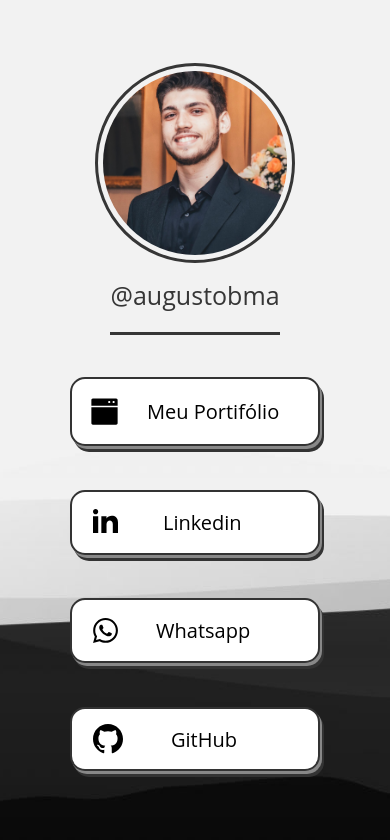
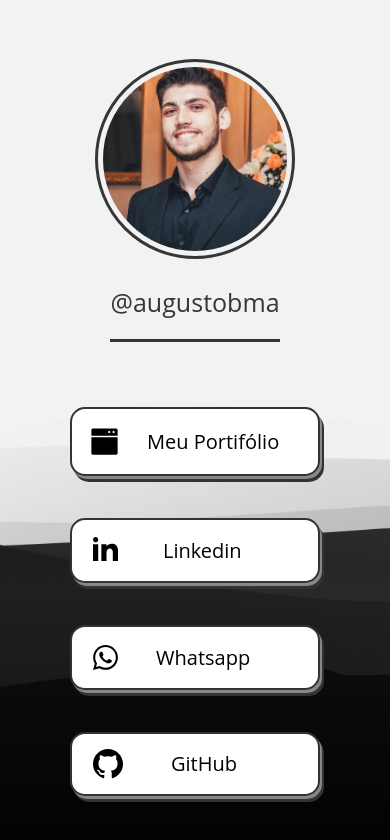
Before and after one commit to Baldiotti/MyLInkTree, a plain HTML site: page index.html in a window 390 px wide. Drawn offline with Linux system fonts and the light colour scheme.

Commit message:
Finalização MidiaQuery

```diff
--- a/index.css
+++ b/index.css
@@ -24,12 +24,13 @@ body, html {
 
 .perfil {
     height: 40vh;
-    margin-top: 7vh;
+    margin-top: 3vh;
     display: flex;
     flex-direction: column;
     align-items: center;
-    gap: 20px;
+    gap: 3vh;
     justify-content: center;
+    margin-bottom: 15px;
 }
 
 .perfil-img {
@@ -40,7 +41,6 @@ body, html {
 }
 
 .perfil-link {
-    margin-top: 8px;
     font-size: 25px;
     color: #363636;
     padding-bottom: 25px;
@@ -53,9 +53,9 @@ body, html {
     display: flex;
     flex-direction: column;
     align-items: center;
-    gap: 50px;
+    gap: 5vh;
     font-size: 20px;
-    margin-bottom: 7vh;
+    margin-bottom: 3vh;
     height: 50vh;
     justify-content: space-evenly;
 }
@@ -106,11 +106,6 @@ body, html {
 @media screen and (max-height: 1024px) and (max-width: 1024px) {
     .corpo {
         background-position: 50% 30%;
-        background-size: auto;
-    }
-
-    .perfil {
-        gap: 10px;
     }
 
     .perfil-img {
@@ -119,15 +114,13 @@ body, html {
     }
 
     .perfil-link {
-        margin-top: 5px;
         font-size: 25px;
         padding-bottom: 20px;
     }
 
     .nave {
-        margin-top: 25px;
-        gap: 30px;
         font-size: 20px;
+        gap: 3vh;
     }
 
     .nave > a {
@@ -174,3 +167,11 @@ body, html {
         box-shadow:  1px 1px 0px gray;
     }
 }
+
+@media screen and (max-height: 620px) {
+    .corpo {
+        flex-direction: row;
+        align-items: center;
+        background-position: 50% 50%;
+    }
+}
```
